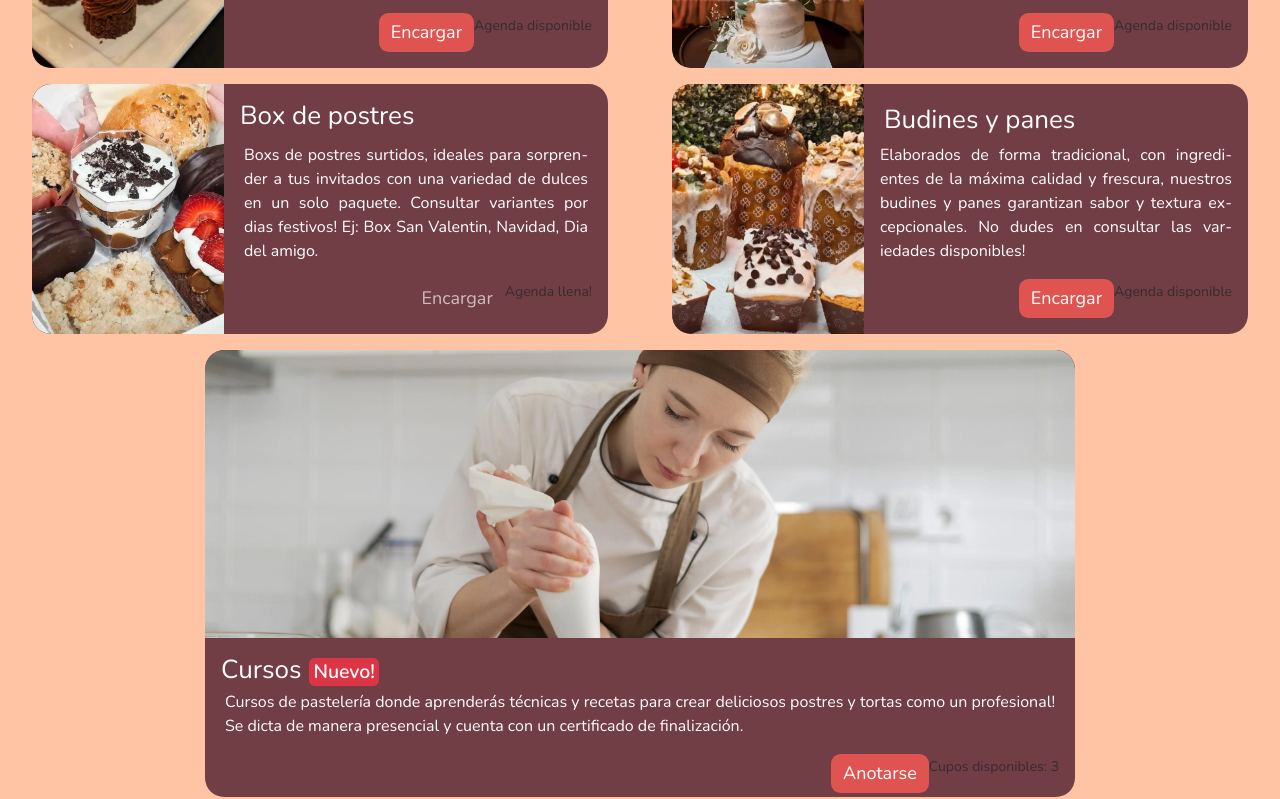
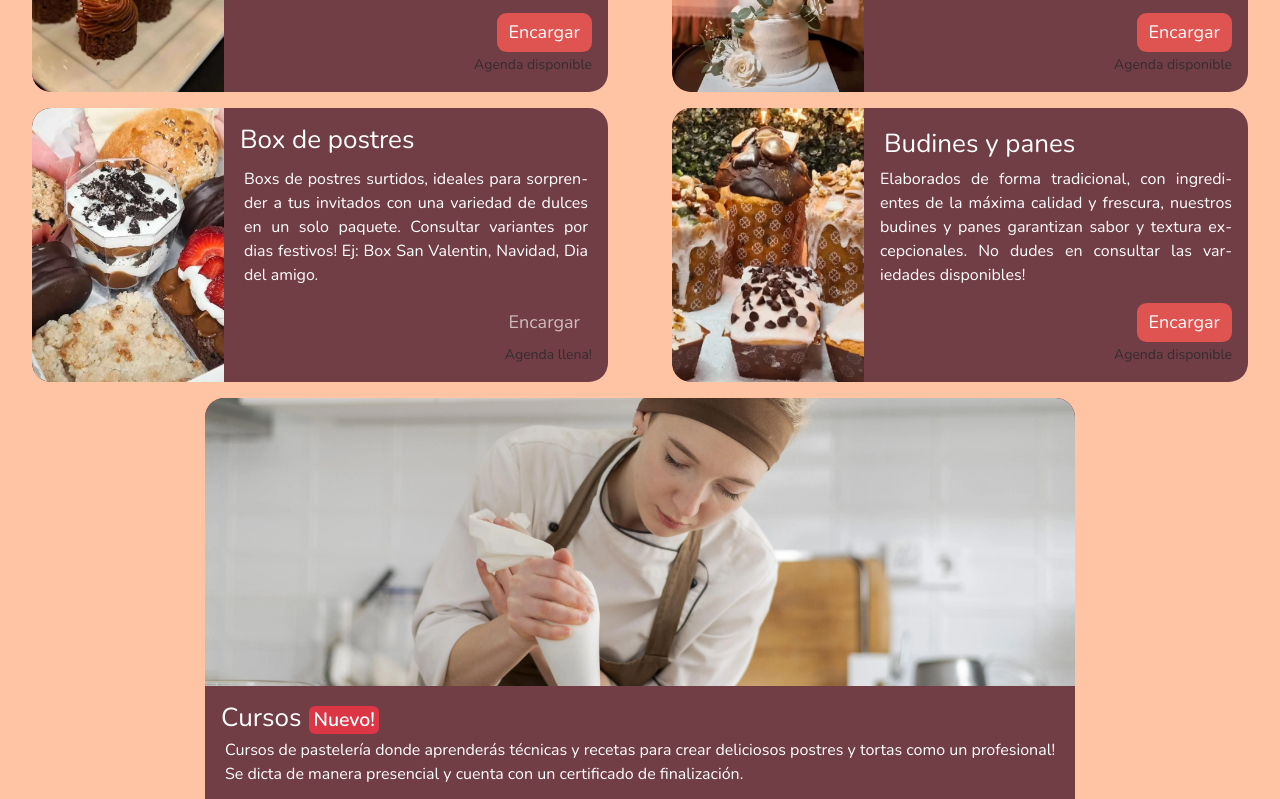
Before and after one commit to IgnacioBayugar/3ra-entrega-yuyena, a website: page index.html in a window 1280 px wide. Shown: the part 369-1168 px from the top of the page. Drawn offline with nearby package versions, Linux system fonts and the light colour scheme.

Commit message:
[main] mobile fix

```diff
--- a/index.html
+++ b/index.html
@@ -66,6 +66,8 @@
                   <p class="idb-card__text card-text p-1 pb-0">Transforma tu evento en una experiencia única con nuestras exclusivas mesas dulces. Diseñadas a medida, ofrecemos una amplia variedad de postres que cautivarán a tus invitados.</p>
                   <div class="d-flex justify-content-end">
                     <a class="idb-card__button btn">Encargar</a>
+                  </div>
+                  <div class="d-flex justify-content-end">
                     <p class="card-text"><small class="text-body-secondary">Agenda disponible</small></p>
                   </div>
                 </div>
@@ -85,6 +87,8 @@
                   <p class="idb-card__text card-text p-1 pb-0">Tortas con diseños exclusivos y profesionales, perfectas para hacer de tu evento un momento inolvidable. Haz tu consulta, contamos con planes de pago a largo plazo sin interés!</p>
                   <div class="d-flex justify-content-end">
                     <a class="idb-card__button btn">Encargar</a>
+                  </div>
+                  <div class="d-flex justify-content-end">
                     <p class="card-text"><small class="text-body-secondary">Agenda disponible</small></p>
                   </div>
                 </div>
@@ -104,6 +108,8 @@
                   <p class="idb-card__text card-text p-1 pb-0">Boxs de postres surtidos, ideales para sorprender a tus invitados con una variedad de dulces en un solo paquete. Consultar variantes por dias festivos! Ej: Box San Valentin, Navidad, Dia del amigo.</p>
                   <div class="d-flex justify-content-end">
                     <a class="idb-card__button btn disabled">Encargar</a>
+                  </div>
+                  <div class="d-flex justify-content-end">
                     <p class="card-text"><small class="text-body-secondary">Agenda llena!</small></p>
                   </div>
                 </div>
@@ -123,6 +129,8 @@
                   <p class="idb-card__text card-text">Elaborados de forma tradicional, con ingredientes de la máxima calidad y frescura, nuestros budines y panes garantizan sabor y textura excepcionales. No dudes en consultar las variedades disponibles!</p>
                   <div class="d-flex justify-content-end">
                     <a class="idb-card__button btn">Encargar</a>
+                  </div>
+                  <div class="d-flex justify-content-end">
                     <p class="card-text"><small class="text-body-secondary">Agenda disponible</small></p>
                   </div>
                 </div>
@@ -138,6 +146,8 @@
               <p class="idb-card__text card-text p-1 pb-0">Cursos de pastelería donde aprenderás técnicas y recetas para crear deliciosos postres y tortas como un profesional! <br> Se dicta de manera presencial y cuenta con un certificado de finalización.</p>
               <div class="d-flex justify-content-end">
                 <a class="idb-card__button btn">Anotarse</a>
+              </div>
+              <div class="d-flex justify-content-end">
                 <p class="card-text"><small class="text-body-secondary">Cupos disponibles: 3</small></p>
               </div>
             </div>
```
